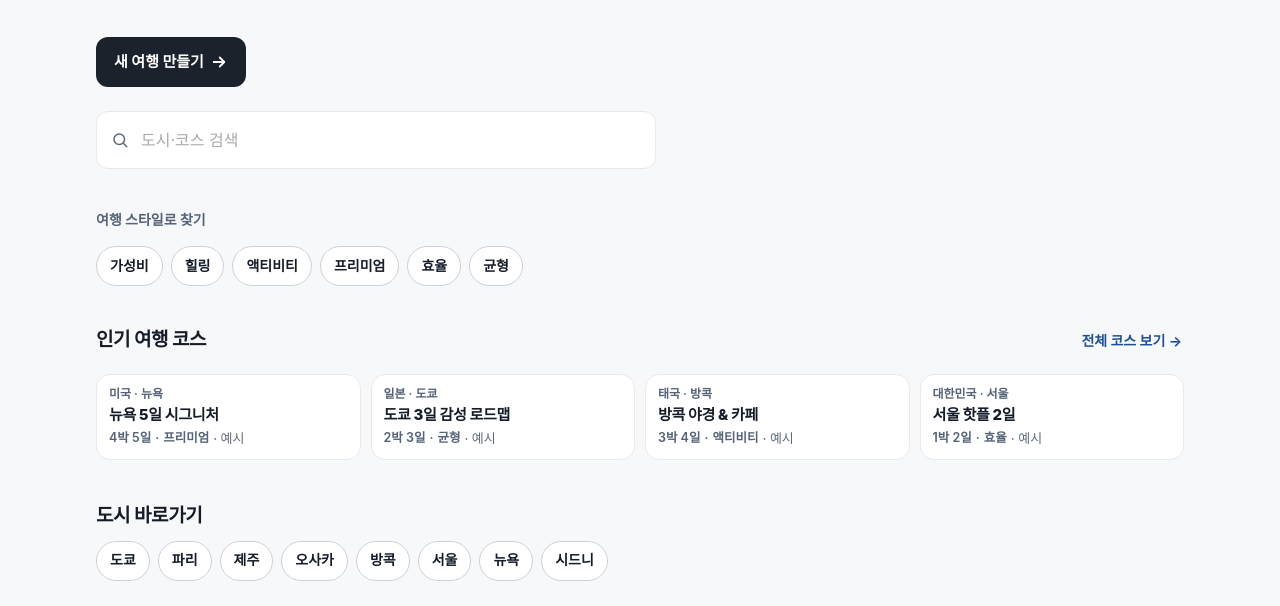
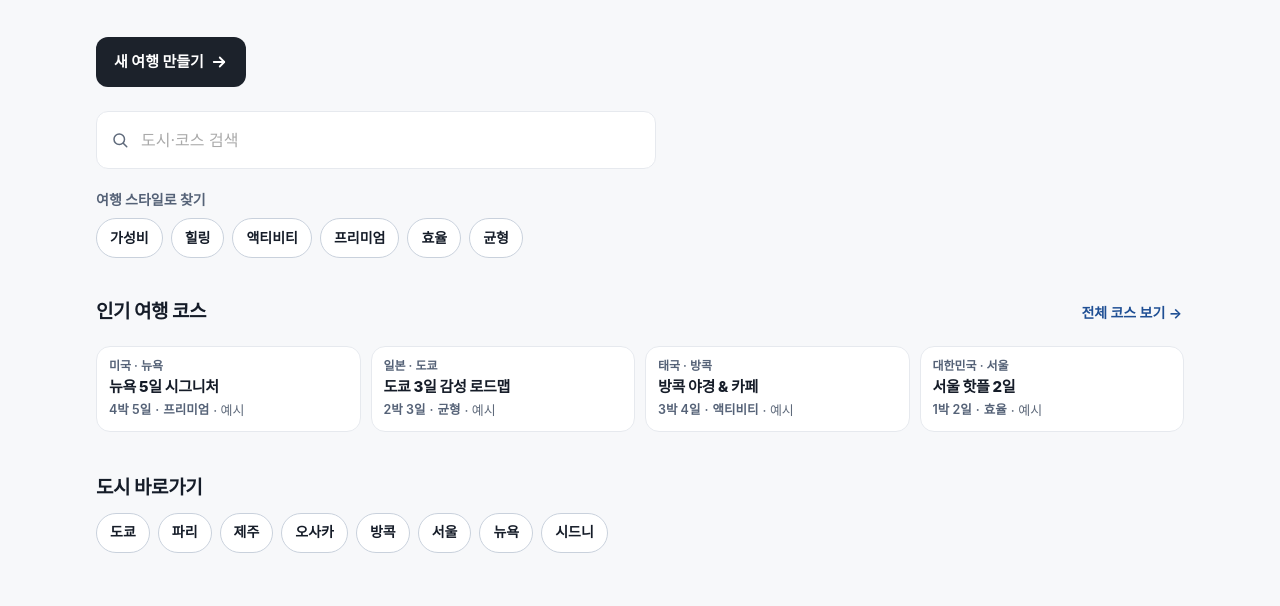
Before and after one commit to jennjeong/3secondtrip-prof, a plain HTML site: page FE/index-redesign.html in a window 1280 px wide. Shown: the part 194-800 px from the top of the page. Drawn offline with Linux system fonts and the light colour scheme; no server answers; a web font is replaced by a local one.

Commit message:
홈 '전체 스타일' 정렬 맞춤
- '여행 스타일로 찾기' 제목의 바깥 여백을 줄(row)로 옮겨 '전체 스타일'과 같은 중심선에

Co-Authored-By: Claude Opus 5.5 <noreply@anthropic.com>

```diff
--- a/FE/css/redesign-app.css
+++ b/FE/css/redesign-app.css
@@ -858,3 +858,5 @@
   .topbar-spacer.topbar-actions { width: auto !important; min-width: 0 !important; }
   :root:not([data-page="my-blogs"]) .topbar-spacer.topbar-actions { display: none !important; }
 }
+/* ‘여행 스타일로 찾기’와 ‘전체 스타일’을 같은 중심선에 — 제목의 바깥 여백은 줄(row)이 갖는다 */
+#homePage .home-subh-row .home-subh { margin: 0 !important; }
```
